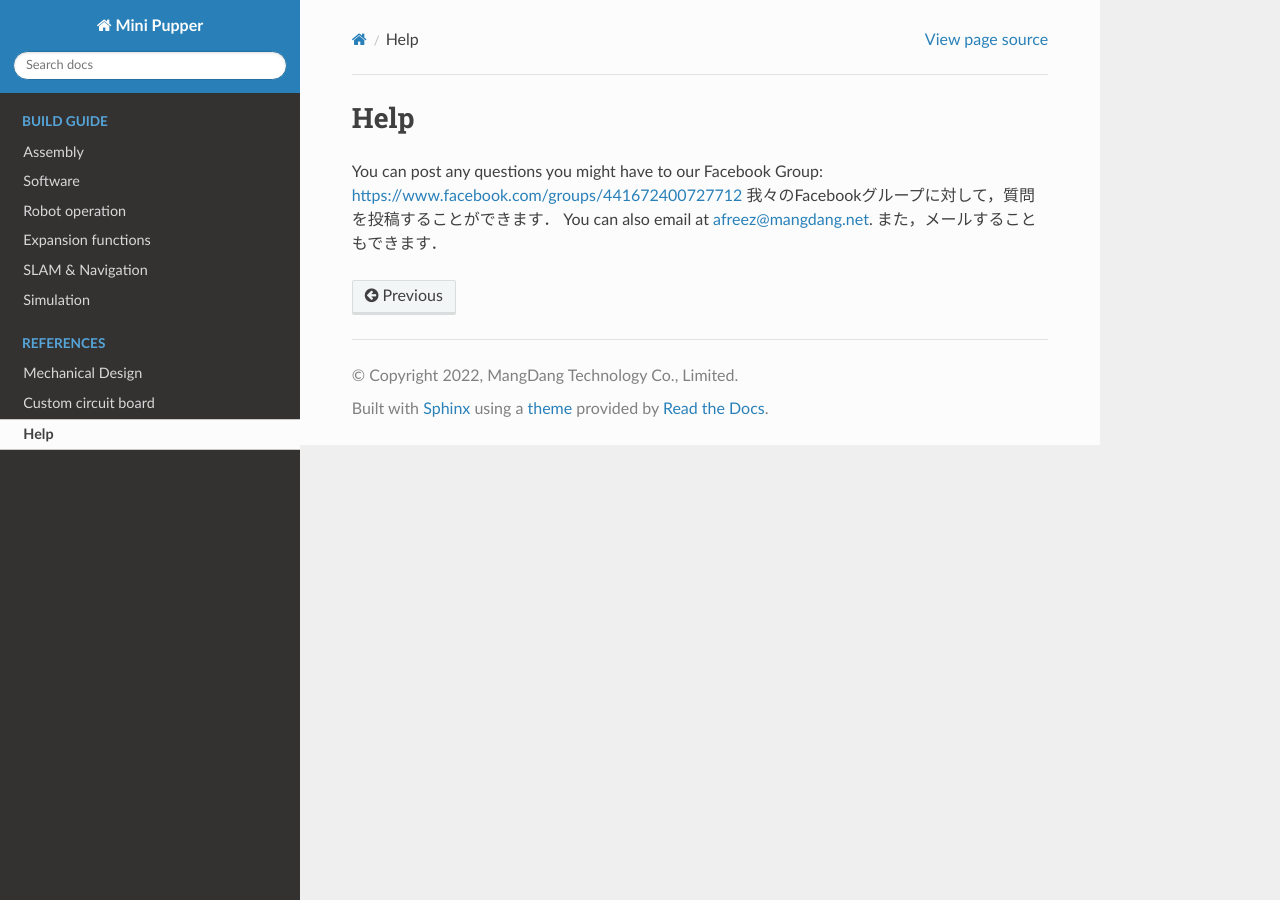
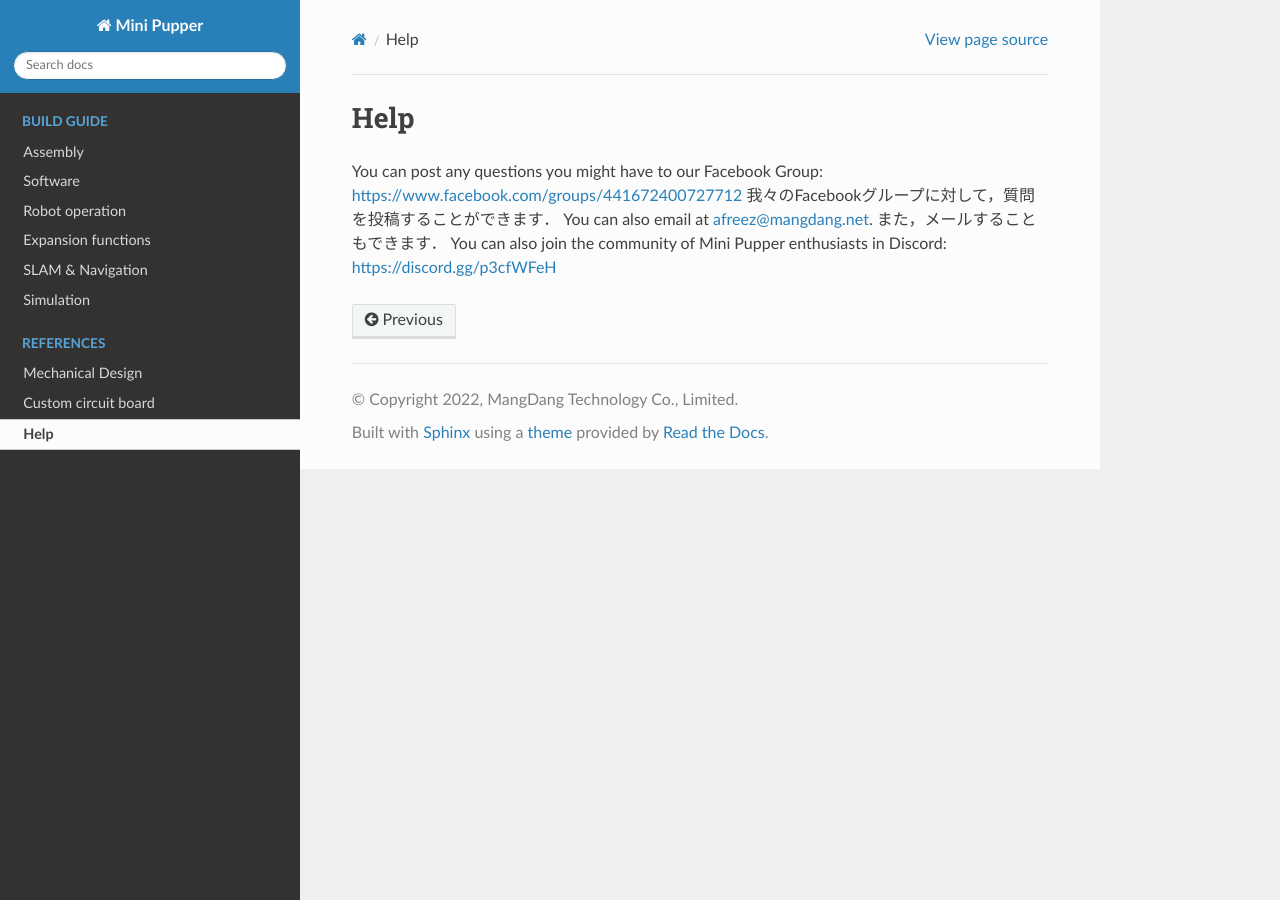
Before and after one commit to mangdangroboticsclub/MiniPupperDocs, a Sphinx documentation site: the page built from docs/reference/Help.rst, in a window 1280 px wide. Built offline with Sphinx 7.4.7 and the Read the Docs theme 2.0.0, drawn with Linux system fonts in a browser that asks for light colours.

Commit message:
Update Help.rst
Add a link to Discord community

```diff
--- a/docs/reference/Help.rst
+++ b/docs/reference/Help.rst
@@ -6,3 +6,4 @@ You can post any questions you might have to our Facebook Group: https://www.fac
 我々のFacebookグループに対して，質問を投稿することができます．
 You can also email at afreez@mangdang.net.
 また，メールすることもできます．
+You can also join the community of Mini Pupper enthusiasts in Discord: https://discord.gg/p3cfWFeH
```
